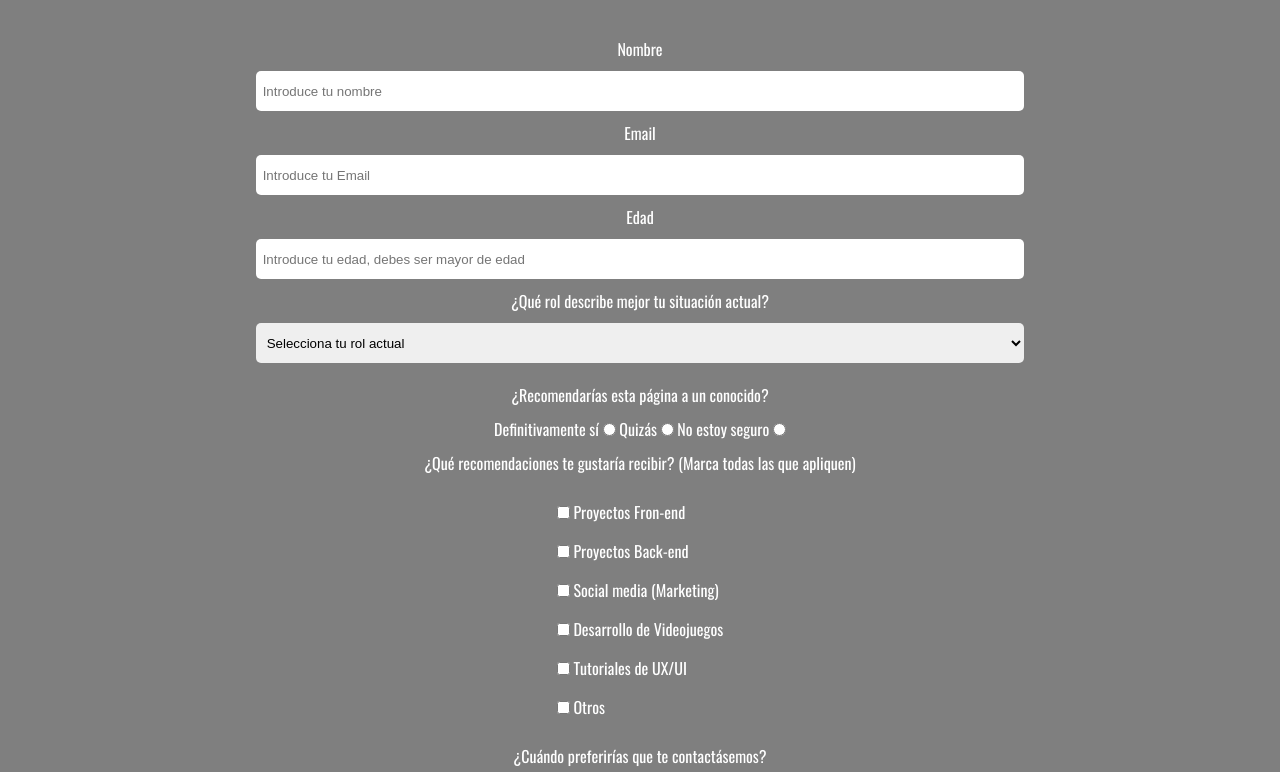
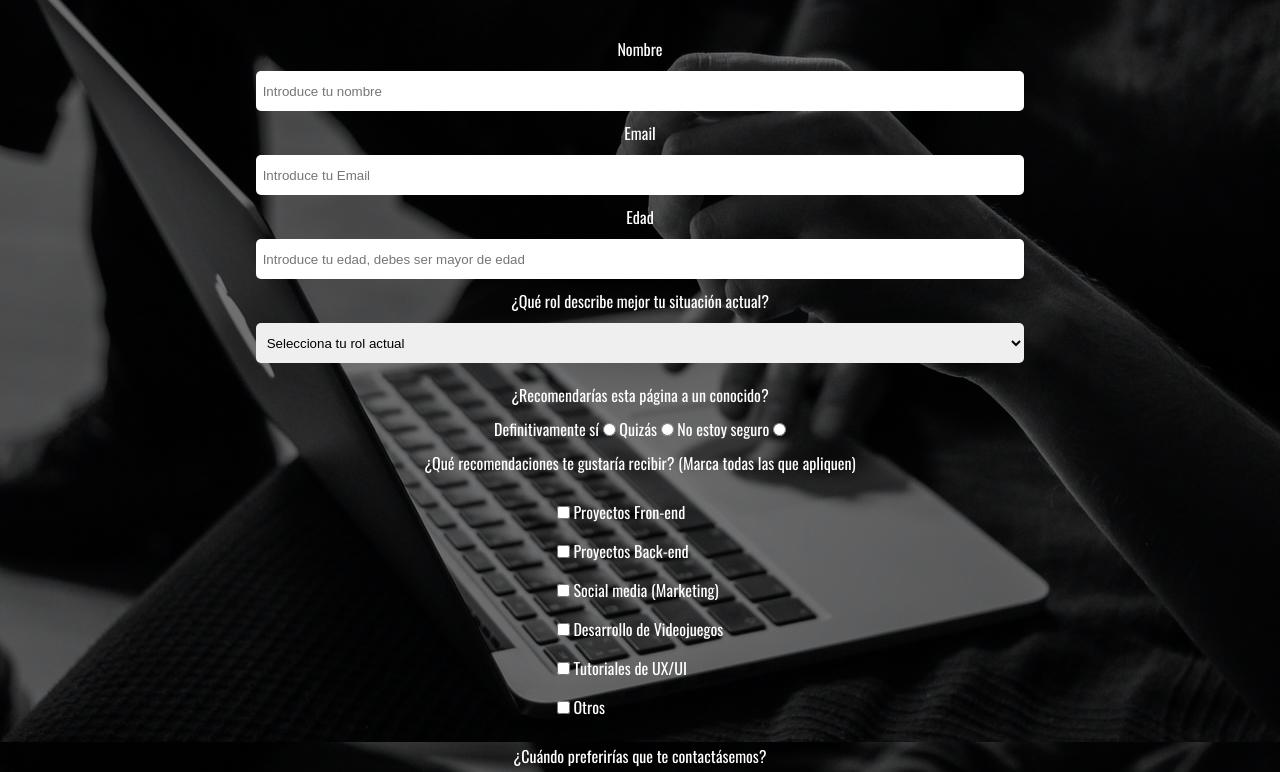
Before and after one commit to adaldin/adaldin.github.io., a plain HTML site: page contact-page/index-contact.html in a window 1280 px wide. Shown: the part 280-1052 px from the top of the page. Drawn offline with Linux system fonts and the light colour scheme.

Commit message:
Add files via upload

```diff
--- a/contact-page/stylesheet-contact.css
+++ b/contact-page/stylesheet-contact.css
@@ -14,6 +14,9 @@
     src: url('../fonts/Oswald-SemiBold.ttf');
     src: url('../fonts/Oswald-VariableFont_wght.ttf');
 }
+body {
+    font-family: 'Oswald-bold';
+  }
 .header__container {
     width: 100%;
     height: fit-content;
@@ -104,7 +107,7 @@
 }
 .contenedor-padre{
     background: linear-gradient(rgba(0, 0, 0, 0.5), rgba(0, 0, 0, 0.5) 20%),
-    url(./assets/img/img-background-form.jpg) fixed;
+    url(../img/img-background-form.jpg) fixed;
     width: 100%;
     height: 100%;
     position: relative;
```
